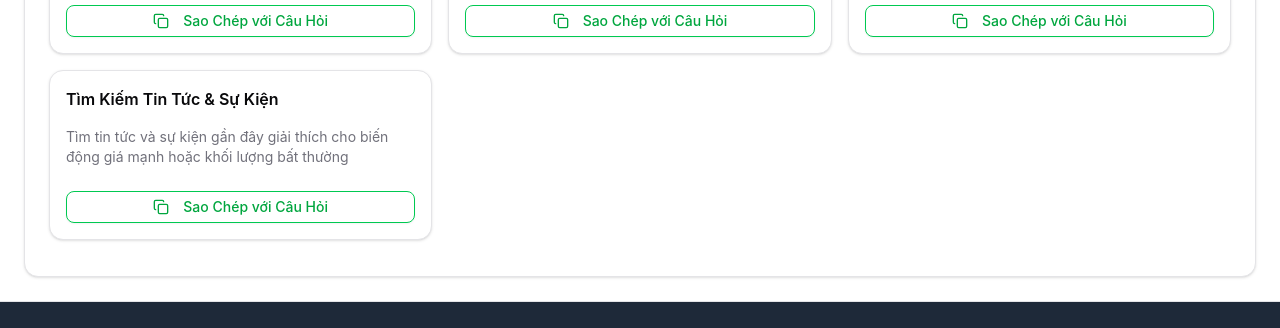
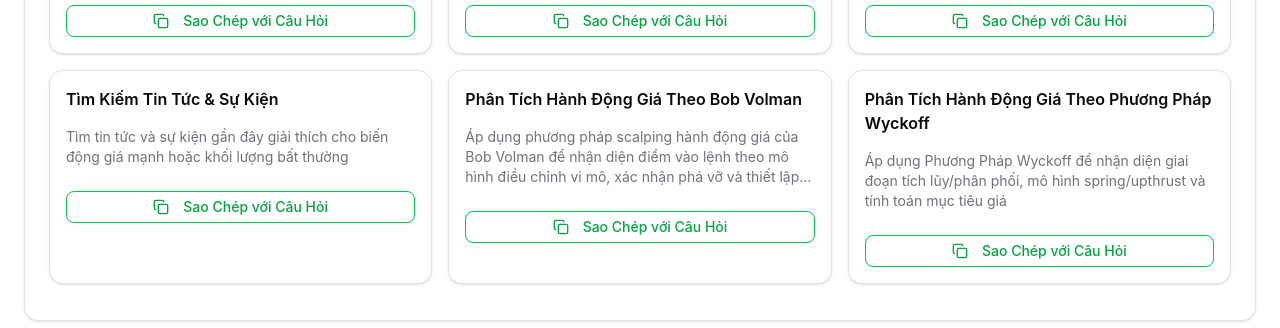
Before and after one commit to quanhua92/aipriceaction-web, a React (Vite) app: page /ai in a window 1280 px wide. Shown: the part 2458-2786 px from the top of the page. Built offline with nearby package versions, Linux system fonts and the light colour scheme; no server answers.

Commit message:
feat: add Bob Volman and Wyckoff Method AI analysis templates
Add two new price action analysis templates (EN + VN) designed for
small ticker sets: Bob Volman scalping methodology and Wyckoff Method
phase/event identification with price target estimation.

```diff
--- a/src/translations/en/ai-templates.ts
+++ b/src/translations/en/ai-templates.ts
@@ -24,5 +24,15 @@ export default {
       snippet: 'Find recent news and events that explain extreme price movements or unusual volume activity',
       question: 'Check if any stocks moved more than ±6.7% in a single day or show unusual volume patterns. For each significant move, search recent news and events to understand what caused it.',
     },
+    {
+      title: 'Bob Volman Price Action Analysis',
+      snippet: 'Apply Bob Volman\'s scalping price action techniques to identify micro pullback entries, breakout confirmations, and fading setups',
+      question: 'Analyze each selected ticker using Bob Volman\'s price action methodology from "Forex Price Action Scalping". For each ticker: (1) Identify the dominant trend on the current timeframe using swing highs and lows. (2) Look for micro pullback setups — a pullback of 3+ consecutive bars against the trend followed by a reversal bar or breakout candle. (3) Identify any 50-pip (or equivalent) breakout setups where price breaks a significant level on strong momentum. (4) Check for fading setups at key support/resistance where price action shows rejection patterns (pin bars, engulfing). (5) Assess volume behavior at key levels to confirm or deny each setup. Rank each ticker by setup quality and provide specific entry, stop-loss, and take-profit levels.',
+    },
+    {
+      title: 'Wyckoff Method Price Action Analysis',
+      snippet: 'Apply the Wyckoff Method to identify accumulation/distribution phases, spring/upthrust patterns, and price targets',
+      question: 'Analyze each selected ticker using the Wyckoff Method. For each ticker: (1) Determine the current Wyckoff phase — Accumulation (A–E), Markup, Distribution (A–E), or Markdown based on price-volume behavior. (2) Identify key Wyckoff events: Springs (false breakdowns below support), Upthrusts (false breakouts above resistance), Sign of Strength (SOS), Sign of Weakness (SOW), Last Point of Support (LPS), and Last Point of Supply (LPSY). (3) Map out the cause (trading range width) and estimate a price target using Wyckoff\'s horizontal counting method. (4) Analyze volume patterns — effort vs result — to confirm whether smart money is accumulating or distributing. (5) Compare the Wyckoff structures across selected tickers and identify which ones offer the clearest actionable setups.',
+    },
   ],
 }
--- a/src/translations/vn/ai-templates.ts
+++ b/src/translations/vn/ai-templates.ts
@@ -24,5 +24,15 @@ export default {
       snippet: 'Tìm tin tức và sự kiện gần đây giải thích cho biến động giá mạnh hoặc khối lượng bất thường',
       question: 'Kiểm tra xem có mã nào thay đổi quá ±6.7% trong ngày hoặc khối lượng bất thường không. Đối với mỗi biến động lớn, tìm tin tức và sự kiện gần đây để hiểu nguyên nhân.',
     },
+    {
+      title: 'Phân Tích Hành Động Giá Theo Bob Volman',
+      snippet: 'Áp dụng phương pháp scalping hành động giá của Bob Volman để nhận diện điểm vào lệnh theo mô hình điều chỉnh vi mô, xác nhận phá vỡ và thiết lập giao dịch ngược xu hướng tại vùng cản',
+      question: 'Phân tích mỗi mã đã chọn theo phương pháp hành động giá của Bob Volman từ "Forex Price Action Scalping". Đối với mỗi mã: (1) Xác định xu hướng chủ đạo trên khung thời gian hiện tại thông qua các đỉnh và đáy dao động. (2) Tìm các thiết lập micro pullback — nhịp điều chỉnh 3+ nến liên tiếp ngược xu hướng, theo sau bởi nến đảo chiều hoặc nến breakout. (3) Nhận diện các thiết lập breakout khi giá phá vỡ một mức quan trọng với động lực mạnh. (4) Kiểm tra các thiết lập fading tại vùng hỗ trợ/kháng cự chính khi hành động giá cho thấy mô hình từ chối (pin bar, engulfing). (5) Đánh giá hành vi khối lượng tại các mức quan trọng để xác nhận hoặc phủ nhận từng thiết lập. Xếp hạng mỗi mã theo chất lượng thiết lập và đưa ra các mức vào lệnh, cắt lỗ, chốt lời cụ thể.',
+    },
+    {
+      title: 'Phân Tích Hành Động Giá Theo Phương Pháp Wyckoff',
+      snippet: 'Áp dụng Phương Pháp Wyckoff để nhận diện giai đoạn tích lũy/phân phối, mô hình spring/upthrust và tính toán mục tiêu giá',
+      question: 'Phân tích mỗi mã đã chọn theo Phương Pháp Wyckoff. Đối với mỗi mã: (1) Xác định giai đoạn Wyckoff hiện tại — Tích lũy (A–E), Tăng Giá, Phân Phối (A–E), hoặc Giảm Giá dựa trên hành vi giá và khối lượng. (2) Nhận diện các sự kiện Wyckoff quan trọng: Spring (phá vỡ giả dưới hỗ trợ), Upthrust (phá vỡ giả trên kháng cự), Sign of Strength (SOS), Sign of Weakness (SOW), Last Point of Support (LPS), và Last Point of Supply (LPSY). (3) Đo lường nguyên nhân (chiều rộng vùng tích lũy/phân phối) và ước tính mục tiêu giá theo phương pháp đếm ngang của Wyckoff. (4) Phân tích mô hình khối lượng — so sánh nỗ lực và kết quả — để xác nhận dòng tiền thông minh đang tích lũy hay phân phối. (5) So sánh cấu trúc Wyckoff giữa các mã và chỉ ra mã nào có thiết lập giao dịch rõ ràng nhất.',
+    },
   ],
 }
```
